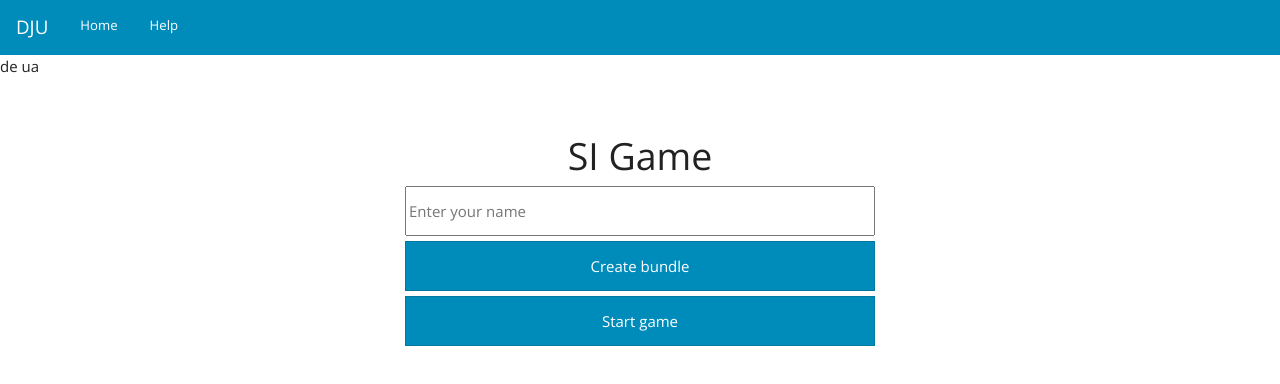
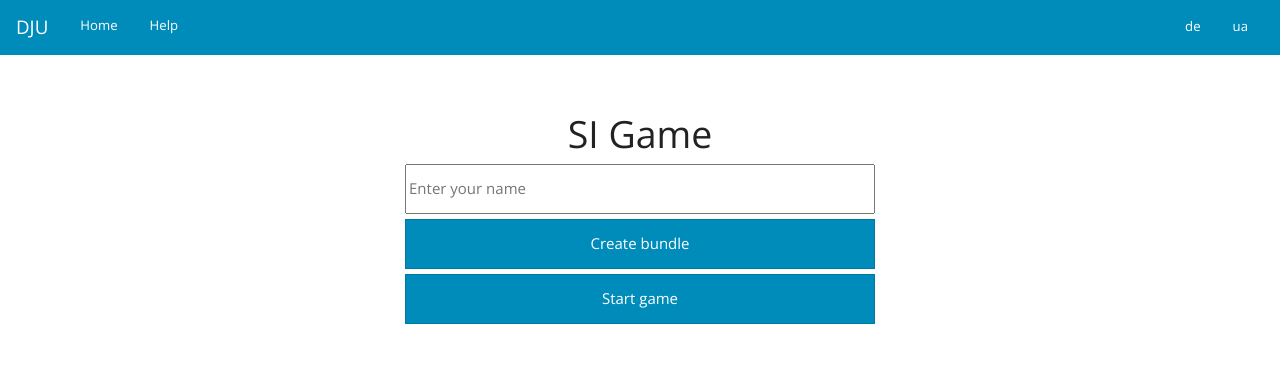
Before and after one commit to mezidia/SIGame, a website with bundled scripts: page index.html in a window 1280 px wide. Built offline with nearby package versions, Linux system fonts and the light colour scheme.

Commit message:
Language buttons relocate

```diff
--- a/index.html
+++ b/index.html
@@ -19,11 +19,13 @@
         </a>
         <a class="nav-link text-white" data-localize="help" href="#help">Help</a>
         </div>
+        <div style="flex-grow: 1"></div>
+        <div style="display: flex; flex-direction: row; justify-content: right">
+          <a class="nav-link text-white" id="de">de</a>
+          <a class="nav-link text-white" id="ua">ua</a>
+        </div>
       </nav>
-      <div>
-        <a id="de">de</a>
-        <a id="ua">ua</a>
-      </div>
+
       <div id="main" style="flex-grow: 1; min-height: 200px"></div>
     </div>
   </body>
```
